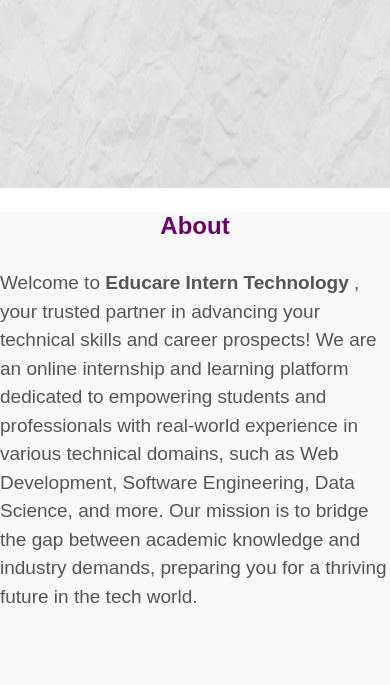
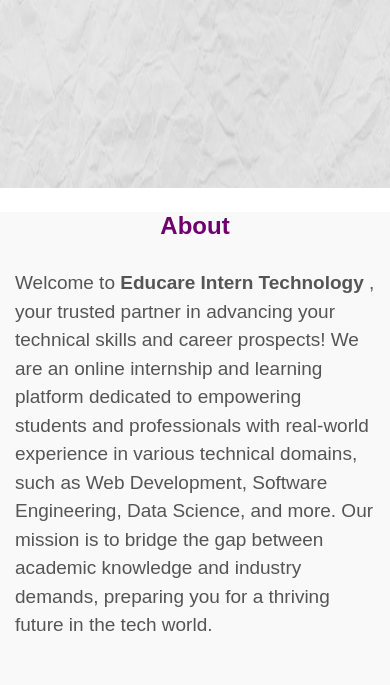
Before and after one commit to Debmalya06/updateEITFrontend, a plain HTML site: page index.html in a window 390 px wide. Shown: the part 551-1236 px from the top of the page. Drawn offline with nearby package versions, Linux system fonts and the light colour scheme; grey boxes are pictures that could not be loaded.

Commit message:
Update style.css

```diff
--- a/style.css
+++ b/style.css
@@ -766,7 +766,7 @@
     #home .section .content p {
         /* width: 100%; */
         width: 398px;
-        max-width: 600px;
+        max-width: 360px;
         font-size: 19px;
         text-align: start;
     }
```
